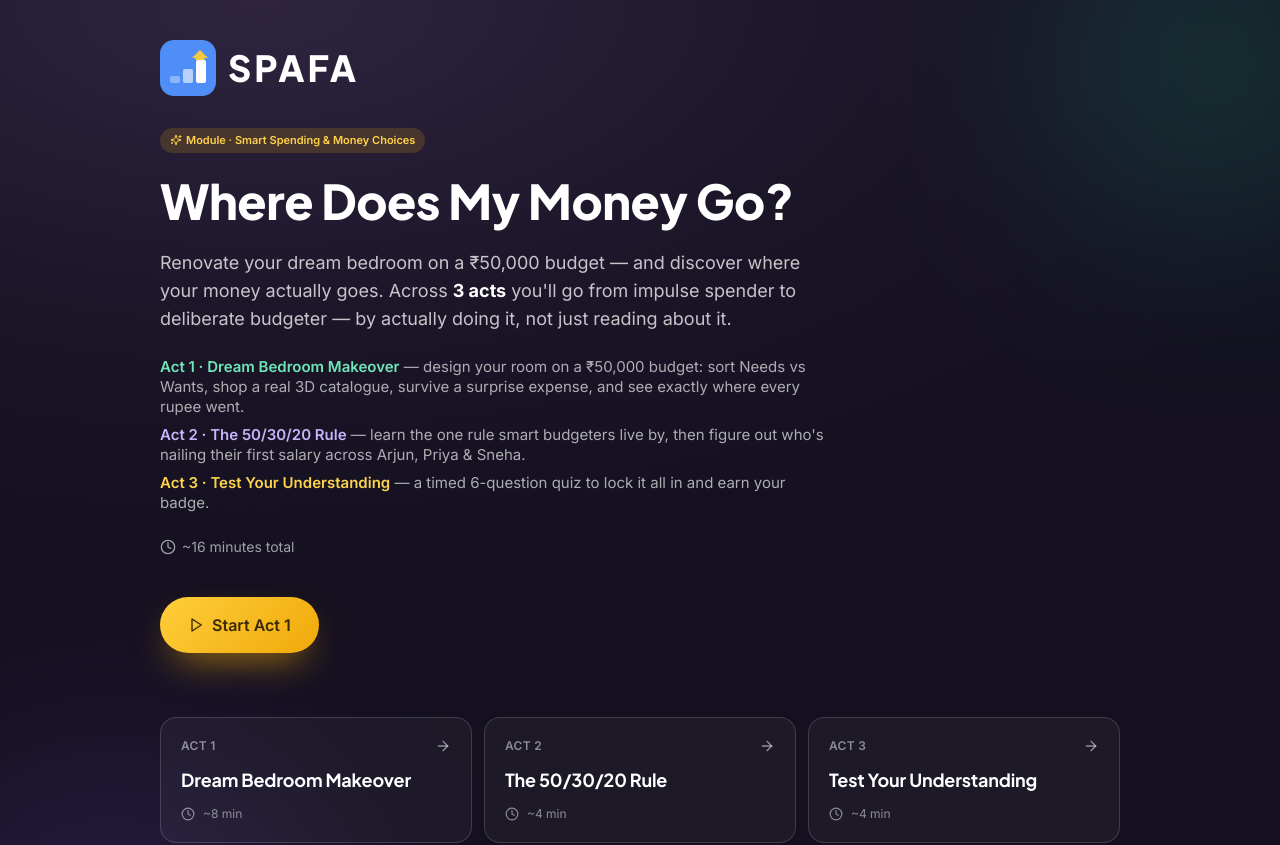
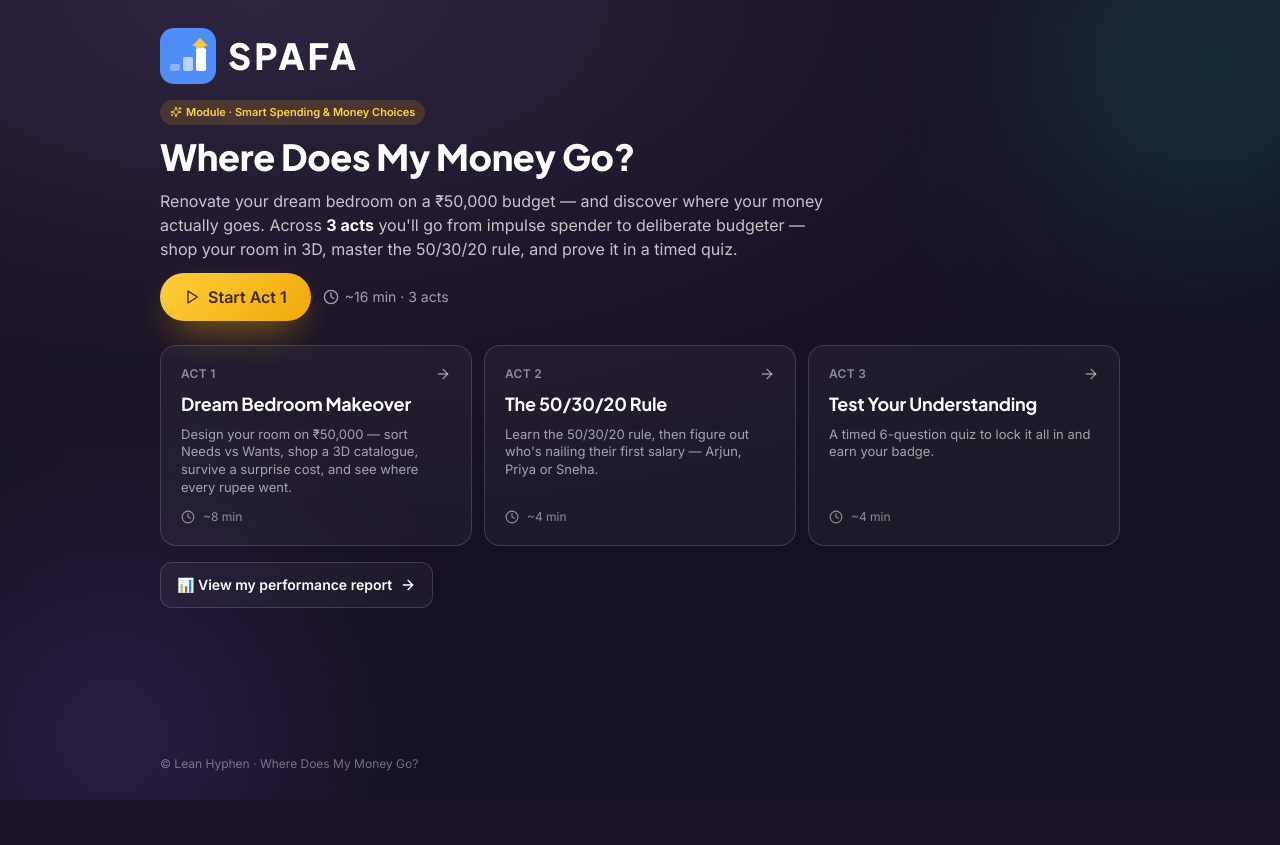
Before and after one commit to tarunleanhyphen-dev/lean-hyphen-learning, a React (Vite) app in the folder frontend/: page /lesson2 in a window 1280 px wide. Shown: the top 845 px of the page. After the commit the page ends 800 px from the top, so only its background shows below. Built offline with nearby package versions, Linux system fonts and the light colour scheme; no server answers; what @dicebear/core would draw is missing.

Commit message:
fix(lesson2 home): compact hero + 3-act details folded into the act cards (3-across), so the act buttons are visible on opening without scrolling

```diff
--- a/frontend/src/pages/Lesson2Page.jsx
+++ b/frontend/src/pages/Lesson2Page.jsx
@@ -47,6 +47,12 @@ export default function Lesson2Page() {
   return <Lesson2Home />;
 }
 
+const ACT_BLURBS = {
+  act1: 'Design your room on ₹50,000 — sort Needs vs Wants, shop a 3D catalogue, survive a surprise cost, and see where every rupee went.',
+  act2: 'Learn the 50/30/20 rule, then figure out who\'s nailing their first salary — Arjun, Priya or Sneha.',
+  act3: 'A timed 6-question quiz to lock it all in and earn your badge.',
+};
+
 function Lesson2Home() {
   const acts = Object.values(lesson.acts);
   // Returning to the home page from any act stops the background music + voice.
@@ -59,60 +65,48 @@ function Lesson2Home() {
         <div className="absolute -bottom-32 -left-20 h-96 w-96 rounded-full blur-[120px]" style={{ background: to, opacity: 0.2 }} />
       </div>
 
-      <div className="relative mx-auto flex min-h-screen w-full max-w-5xl flex-col px-4 py-6 sm:px-6 sm:py-10 lg:px-8">
+      <div className="relative mx-auto flex min-h-screen w-full max-w-5xl flex-col px-4 py-5 sm:px-6 sm:py-7 lg:px-8">
         <header className="flex items-center justify-between">
           <Link to="/lesson2" aria-label="Where Does My Money Go? home" className="inline-flex shrink-0">
             <SpafaLogo size="md" />
           </Link>
         </header>
 
-        <main className="mt-6 flex flex-col items-start gap-6 sm:mt-8">
+        <main className="mt-4 flex flex-col items-start gap-3">
           <span className="chip" style={{ background: 'rgba(245,180,11,.16)', color: '#ffd24a' }}>
             <Sparkles className="h-3 w-3" /> Module · {lesson.module}
           </span>
-          <h1 className="text-3xl font-extrabold leading-tight text-white sm:text-4xl md:text-5xl">{lesson.title}</h1>
-          <p className="max-w-2xl text-base text-white/75 sm:text-lg">
-            {lesson.hero.tagline} Across <b className="text-white">3 acts</b> you'll go from impulse spender to deliberate budgeter — by actually doing it, not just reading about it.
+          <h1 className="text-3xl font-extrabold leading-tight text-white sm:text-4xl">{lesson.title}</h1>
+          <p className="max-w-2xl text-[15px] leading-relaxed text-white/75 sm:text-base">
+            {lesson.hero.tagline} Across <b className="text-white">3 acts</b> you'll go from impulse spender to deliberate budgeter — shop your room in 3D, master the 50/30/20 rule, and prove it in a timed quiz.
           </p>
-          <ul className="max-w-2xl space-y-2 text-sm text-white/65 sm:text-[15px]">
-            <li>
-              <span className="font-semibold text-emerald-300">Act 1 · Dream Bedroom Makeover</span> — design your room on a ₹50,000 budget: sort Needs vs Wants, shop a real 3D catalogue, survive a surprise expense, and see exactly where every rupee went.
-            </li>
-            <li>
-              <span className="font-semibold text-violet-300">Act 2 · The 50/30/20 Rule</span> — learn the one rule smart budgeters live by, then figure out who's nailing their first salary across Arjun, Priya &amp; Sneha.
-            </li>
-            <li>
-              <span className="font-semibold text-amber-300">Act 3 · Test Your Understanding</span> — a timed 6-question quiz to lock it all in and earn your badge.
-            </li>
-          </ul>
-          <div className="flex flex-wrap items-center gap-3 text-sm text-white/60">
-            <span className="inline-flex items-center gap-1.5"><Clock className="h-4 w-4" /> ~{lesson.totalMinutes} minutes total</span>
-          </div>
-          <div className="mt-4">
+          <div className="flex flex-wrap items-center gap-3">
             <Link
               to="/lesson2/act1"
-              className="btn-primary px-7 py-4 text-base"
+              className="btn-primary px-6 py-3 text-base"
               style={{ background: 'linear-gradient(135deg, #ffce3a, #f0a90a)', color: '#3a2a00', boxShadow: '0 16px 38px -14px rgba(240,169,10,.8)' }}
             >
               <Play className="h-4 w-4" /> Start Act 1
             </Link>
+            <span className="inline-flex items-center gap-1.5 text-sm text-white/60"><Clock className="h-4 w-4" /> ~{lesson.totalMinutes} min · 3 acts</span>
           </div>
         </main>
 
-        <section className="mt-16 grid grid-cols-1 gap-3 sm:grid-cols-2 lg:grid-cols-3">
+        <section className="mt-6 grid grid-cols-1 gap-3 sm:grid-cols-3">
           {acts.map((act, i) => {
             const live = act.status === 'live';
             const inner = (
               <motion.div
                 whileHover={live ? { y: -4 } : {}}
-                className={`relative flex h-full flex-col gap-3 rounded-2xl border p-5 ${live ? 'border-white/15 bg-white/[0.04]' : 'border-white/10 bg-white/[0.02] opacity-60'}`}
+                className={`relative flex h-full flex-col gap-2 rounded-2xl border p-5 ${live ? 'border-white/15 bg-white/[0.04]' : 'border-white/10 bg-white/[0.02] opacity-60'}`}
               >
                 <div className="flex items-center justify-between">
                   <span className="text-xs font-semibold uppercase tracking-wide text-white/50">Act {i + 1}</span>
                   {live ? <ArrowRight className="h-4 w-4 text-white/50" /> : <Lock className="h-4 w-4 text-white/40" />}
                 </div>
                 <h3 className="text-lg font-bold text-white">{act.title.replace(/^Act \d+ — /, '')}</h3>
-                <div className="mt-auto flex items-center gap-2 text-xs text-white/50">
+                <p className="text-[13px] leading-snug text-white/60">{ACT_BLURBS[act.id]}</p>
+                <div className="mt-auto flex items-center gap-2 pt-1 text-xs text-white/50">
                   <Clock className="h-3.5 w-3.5" /> ~{act.minutes} min
                   {!live && <span className="ml-2 rounded-full bg-white/10 px-2 py-0.5">Coming soon</span>}
                 </div>
```
